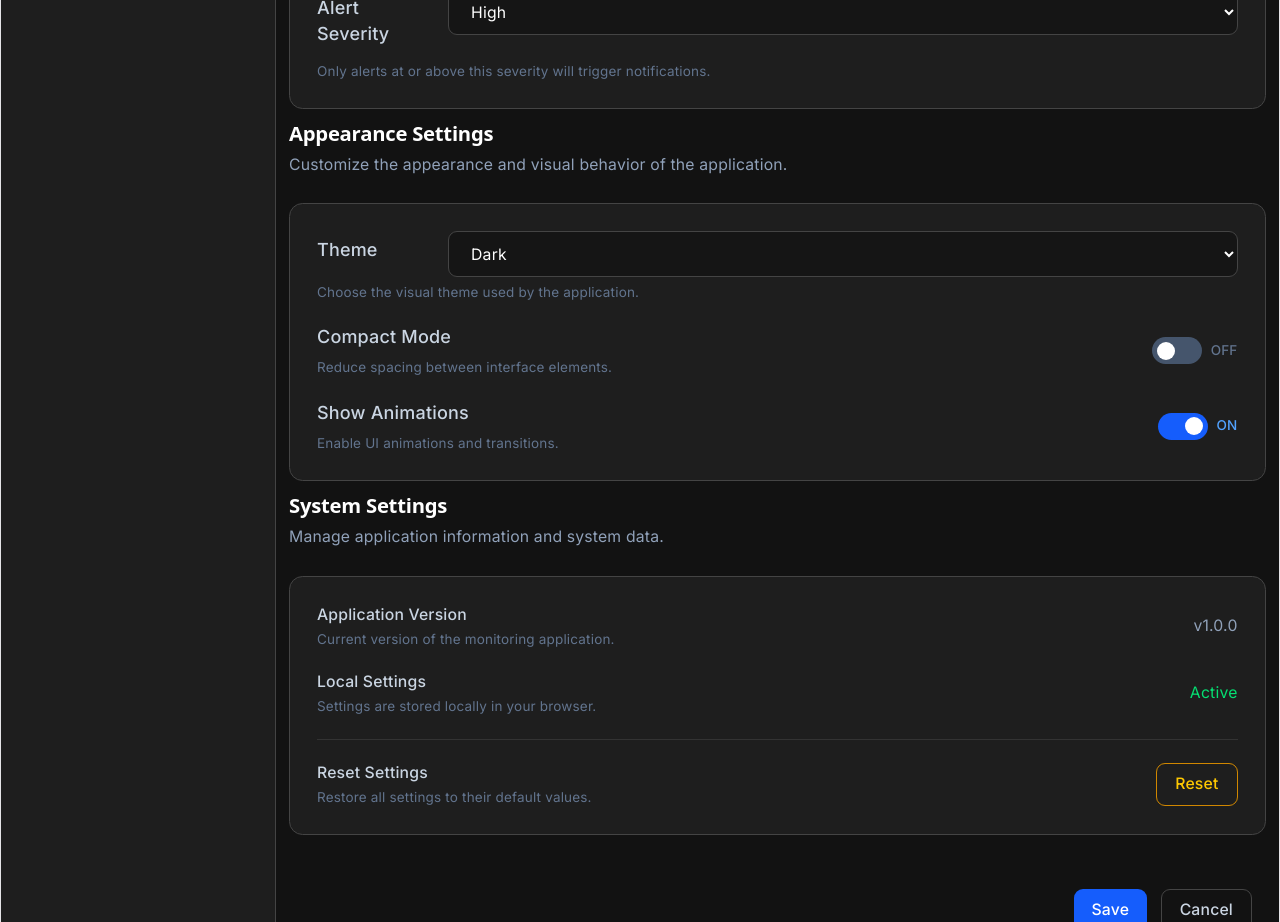
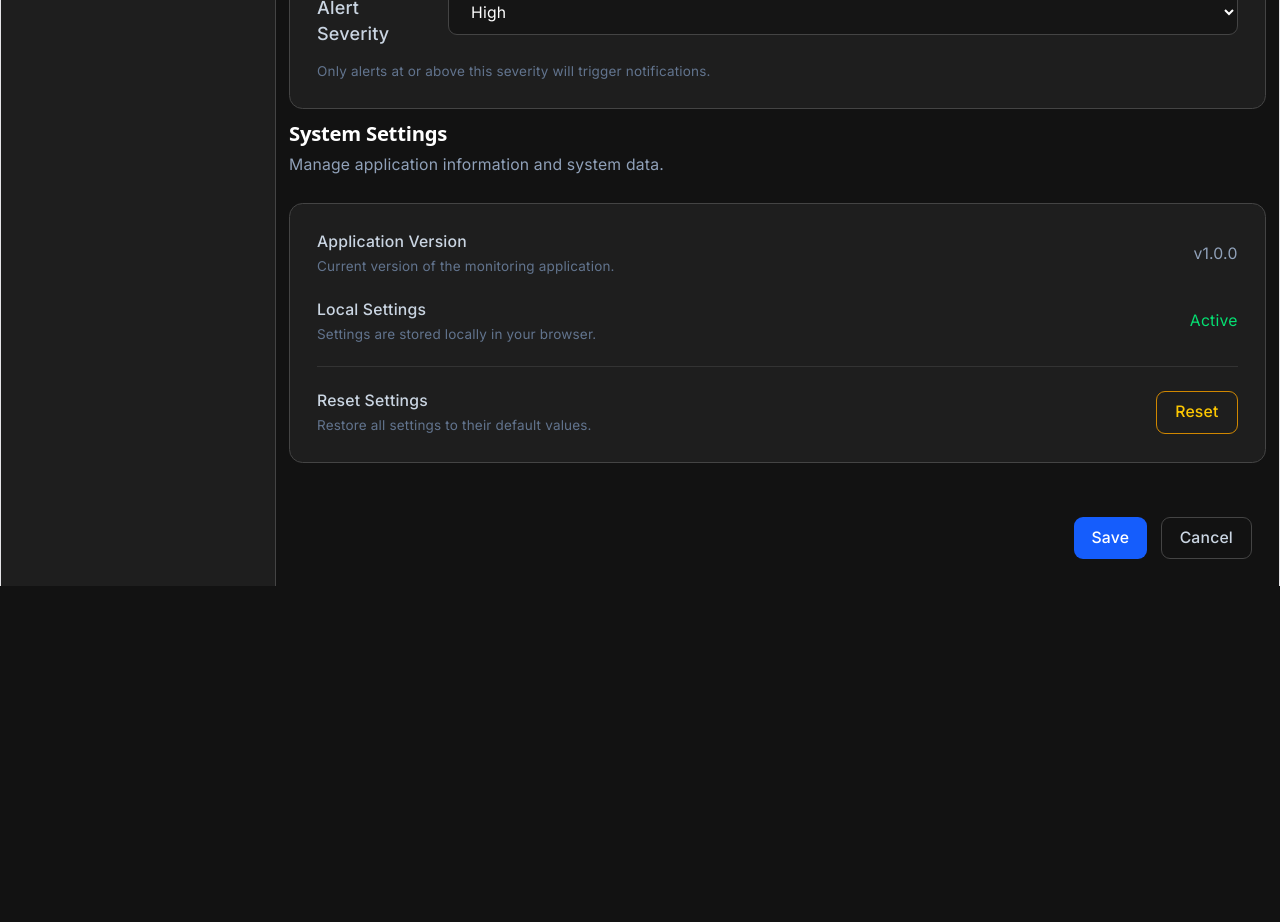
Before and after one commit to asano225/my-dashboard, a React (Vite) app: page /settings in a window 1280 px wide. Shown: the part 1460-2382 px from the top of the page. After the commit the page ends 2046 px from the top, so only its background shows below. Built offline with nearby package versions, Linux system fonts and the light colour scheme.

Commit message:
Menghapus appearance settings

```diff
--- a/src/components/settings/AppearanceSettings.jsx
+++ /dev/null
@@ -1,150 +0,0 @@
-export default function AppearanceSettings({
-  settings,
-  setSettings,
-}) {
-  const handleToggle = (name) => {
-    setSettings((prev) => ({
-      ...prev,
-      [name]: !prev[name],
-    }));
-  };
-
-  const handleChange = (e) => {
-    const { name, value } = e.target;
-
-    setSettings((prev) => ({
-      ...prev,
-      [name]: value,
-    }));
-  };
-
-  return (
-    <div className="text-left m-3">
-      <div className="mb-6">
-        <h2 className="text-lg font-semibold text-white">
-          Appearance Settings
-        </h2>
-
-        <p className="mt-1 text-sm text-slate-400">
-          Customize the appearance and visual behavior of the application.
-        </p>
-      </div>
-      <section className="rounded-xl border border-[#444444] bg-[#1e1e1e] p-6">
-
-        <div className="gap-6 space-y-5">
-          {/* Theme */}
-          <div>
-            <div className="flex items-center gap-3 ">
-              <label className="mb-2 block text-md font-medium text-slate-300 w-[15%]">
-                Theme
-              </label>
-
-              <select
-                name="theme"
-                value={settings.theme}
-                onChange={handleChange}
-                className="w-full rounded-lg border border-[#444444] bg-[#151515] px-4 py-2.5 text-sm text-white outline-none focus:border-blue-500"
-              >
-                <option value="dark">Dark</option>
-                <option value="light">Light</option>
-                <option value="system">System Default</option>
-              </select>
-            </div>
-
-
-            <p className="mt-1.5 text-xs text-slate-500">
-              Choose the visual theme used by the application.
-            </p>
-          </div>
-
-          {/* Compact Mode */}
-          <div className="flex items-center justify-between">
-            <div>
-              <p className="mb-2 block text-md font-medium text-slate-300 w-full">
-                Compact Mode
-              </p>
-
-              <p className="mt-1 text-xs text-slate-500">
-                Reduce spacing between interface elements.
-              </p>
-            </div>
-
-            <div className="flex items-center gap-2">
-              <button
-                type="button"
-                onClick={() => handleToggle("compactMode")}
-                className={`relative h-6 w-11 rounded-full transition ${
-                  settings.compactMode
-                    ? "bg-blue-600"
-                    : "bg-slate-600"
-                }`}
-              >
-                <span
-                  className={`absolute top-1 h-4 w-4 rounded-full bg-white transition ${
-                    settings.compactMode
-                      ? "left-6"
-                      : "left-1"
-                  }`}
-                />
-              </button>
-
-              <span
-                className={`text-xs font-medium ${
-                  settings.compactMode
-                    ? "text-blue-400"
-                    : "text-slate-500"
-                }`}
-              >
-                {settings.compactMode ? "ON" : "OFF"}
-              </span>
-            </div>
-          </div>
-
-          {/* Show Animations */}
-          <div className="flex items-center justify-between">
-            <div>
-              <p className="mb-2 block text-md font-medium text-slate-300 w-full">
-                Show Animations
-              </p>
-
-              <p className="mt-1 text-xs text-slate-500">
-                Enable UI animations and transitions.
-              </p>
-            </div>
-
-            <div className="flex items-center gap-2">
-              <button
-                type="button"
-                onClick={() => handleToggle("showAnimations")}
-                className={`relative h-6 w-11 rounded-full transition ${
-                  settings.showAnimations
-                    ? "bg-blue-600"
-                    : "bg-slate-600"
-                }`}
-              >
-                <span
-                  className={`absolute top-1 h-4 w-4 rounded-full bg-white transition ${
-                    settings.showAnimations
-                      ? "left-6"
-                      : "left-1"
-                  }`}
-                />
-              </button>
-
-              <span
-                className={`text-xs font-medium ${
-                  settings.showAnimations
-                    ? "text-blue-400"
-                    : "text-slate-500"
-                }`}
-              >
-                {settings.showAnimations ? "ON" : "OFF"}
-              </span>
-            </div>
-          </div>
-        </div>
-      </section>
-    </div>
-
-  );
-}
--- a/src/pages/Settings.jsx
+++ b/src/pages/Settings.jsx
@@ -2,7 +2,6 @@ import { useState } from "react";
 import GeneralSettings from "../components/settings/GeneralSettings";
 import MonitoringSettings from "../components/settings/MonitoringSettings";
 import NotificationSettings from "../components/settings/NotificationSettings";
-import AppearanceSettings from "../components/settings/AppearanceSettings"
 import SystemSettings from "../components/settings/SystemSettings";
 import { defaultSettings } from "../config/settingsConfig";
 
@@ -78,12 +77,6 @@ export default function SettingsPage() {
           setSettings={setSettings}
         />
 
-        {/* Appearance */}
-        <AppearanceSettings
-          settings={settings}
-          setSettings={setSettings}
-        />
-
         {/* System */}
         <SystemSettings
           onReset={handleReset}
```
